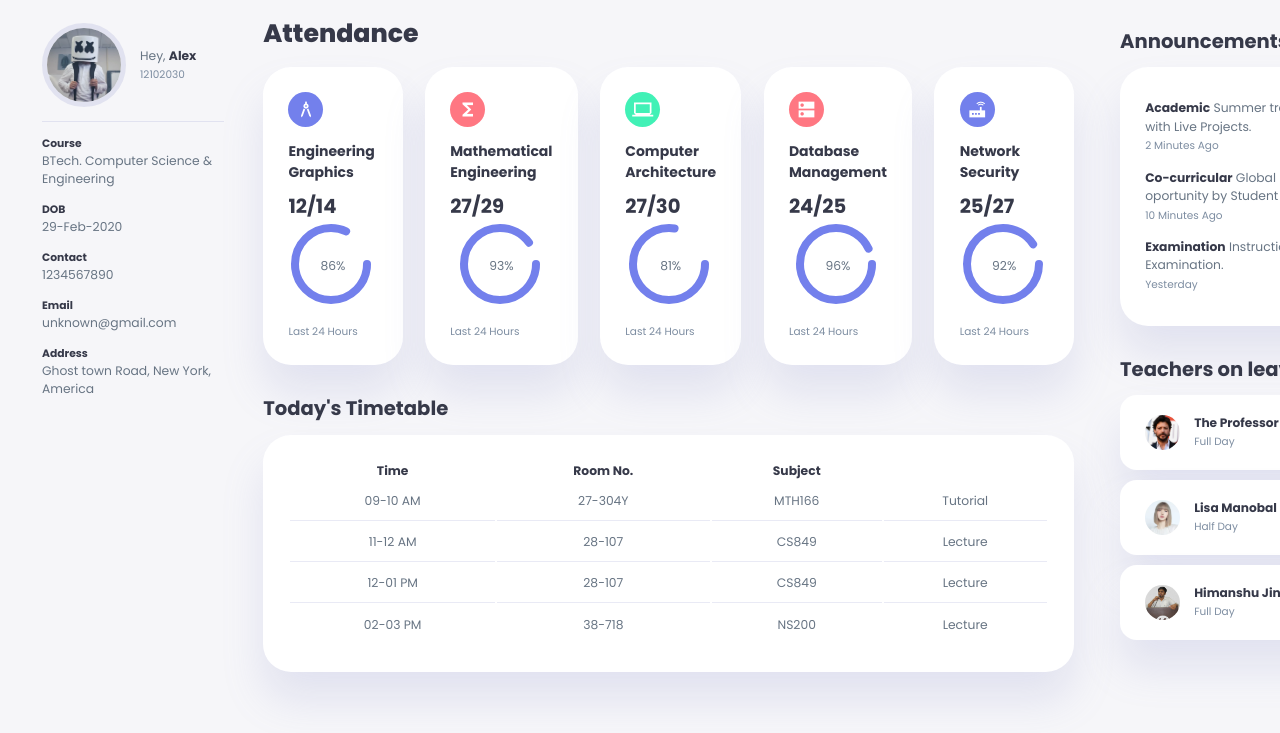
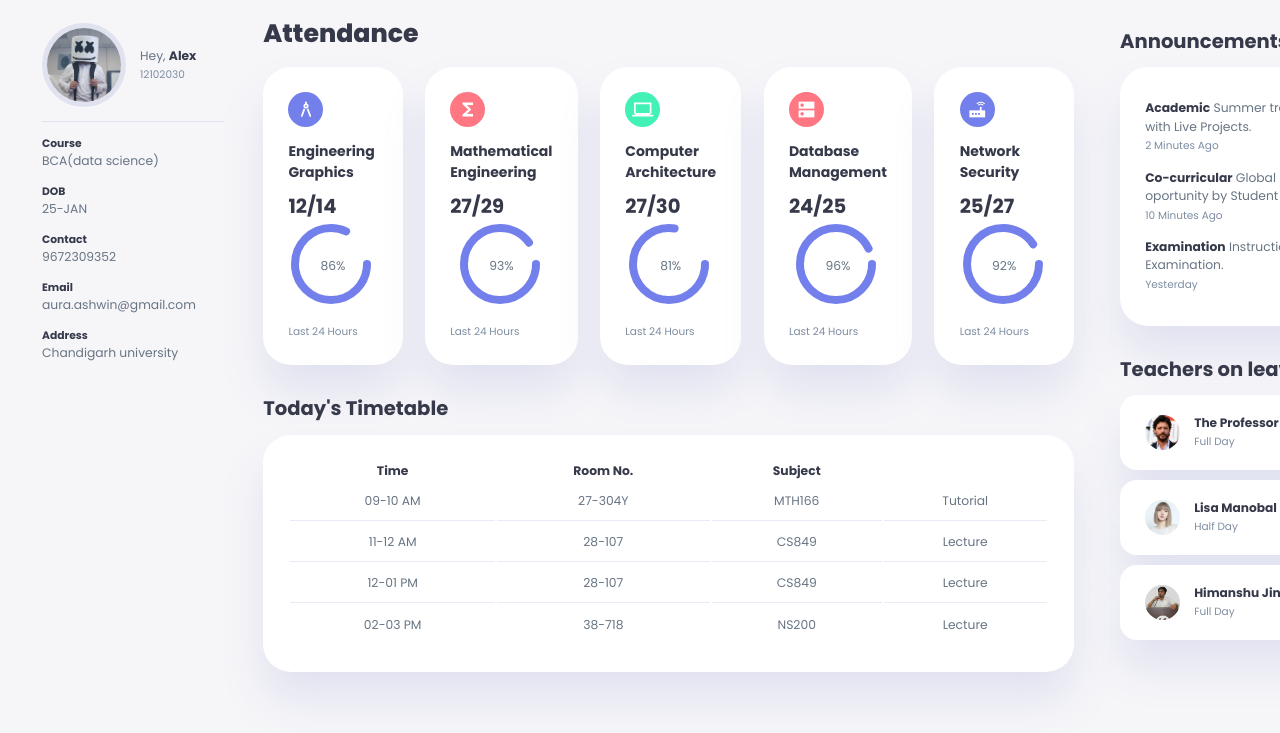
Before and after one commit to auraashwin/my-new-website, a plain HTML site: page index.html in a window 1280 px wide. Shown: the part 61-794 px from the top of the page. Drawn offline with Linux system fonts and the light colour scheme.

Commit message:
Update index.html

```diff
--- a/index.html
+++ b/index.html
@@ -60,15 +60,15 @@
                 </div>
                 <div class="about">
                     <h5>Course</h5>
-                    <p>BTech. Computer Science & Engineering</p>
+                    <p>BCA(data science)</p>
                     <h5>DOB</h5>
-                    <p>29-Feb-2020</p>
+                    <p>25-JAN</p>
                     <h5>Contact</h5>
-                    <p>1234567890</p>
+                    <p>9672309352</p>
                     <h5>Email</h5>
-                    <p>unknown@gmail.com</p>
+                    <p>aura.ashwin@gmail.com</p>
                     <h5>Address</h5>
-                    <p>Ghost town Road, New York, America</p>
+                    <p>Chandigarh university</p>
                 </div>
             </div>
         </aside>
```
